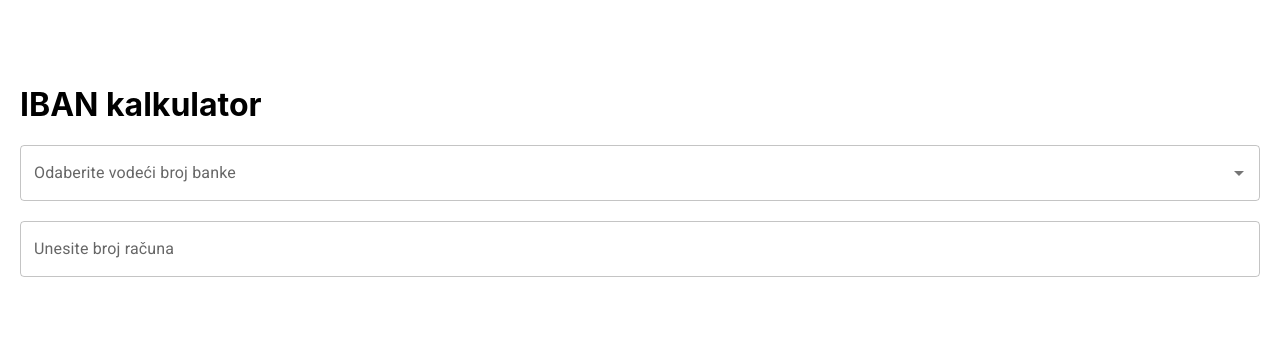
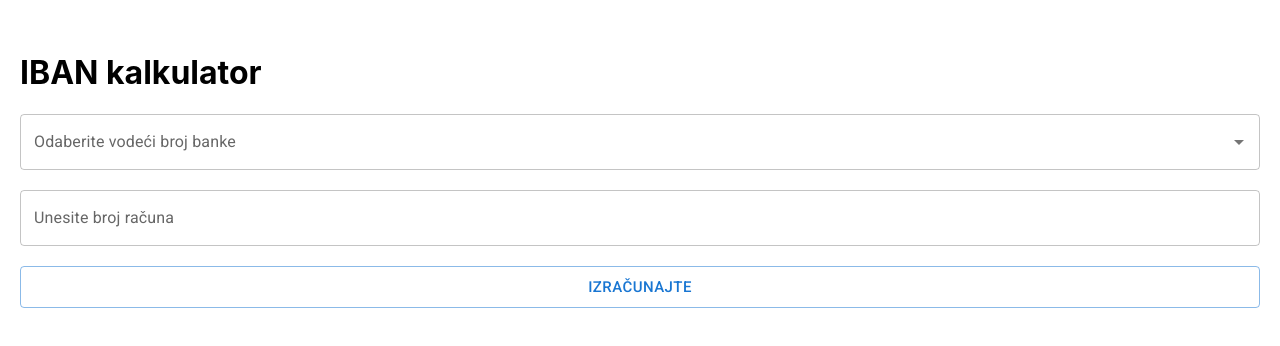
Before and after one commit to celigx/iban-calculator, a React (Create React App) app: page / in a window 1280 px wide. Shown: the part 230-576 px from the top of the page. Built offline with nearby package versions, Linux system fonts and the light colour scheme.

Commit message:
Add button

```diff
--- a/src/App.sass
+++ b/src/App.sass
@@ -10,3 +10,6 @@
       margin: 0 0 20px 0
     .textField
       width: 100%
+      margin: 0 0 20px 0
+    .calculateBtn
+      width: 100%
--- a/src/App.tsx
+++ b/src/App.tsx
@@ -1,12 +1,13 @@
 import React, { useState } from 'react';
 import TextField from '@mui/material/TextField';
 import Autocomplete from '@mui/material/Autocomplete';
+import Button from '@mui/material/Button';
 import './App.sass';
 import { bankIdentifierList } from './helper/BankIdentifierList';
 
 function App() {
   const [bankIdentifier, setBankIdentifier] = useState<number>()
-  const [accountNumber, setAccountNumber] = useState<string>()
+  const [accountNumber, setAccountNumber] = useState<string>('')
 
   const handleBankIdentifier = (e: any, newValue: any) => {
     setBankIdentifier(newValue.bankId)
@@ -41,6 +42,7 @@ function App() {
           variant="outlined"
           onChange={handleAccountNumber}
         />
+        <Button className="calculateBtn" variant="outlined" size="large">Izračunajte</Button>
       </div>
     </div>
   );
```
